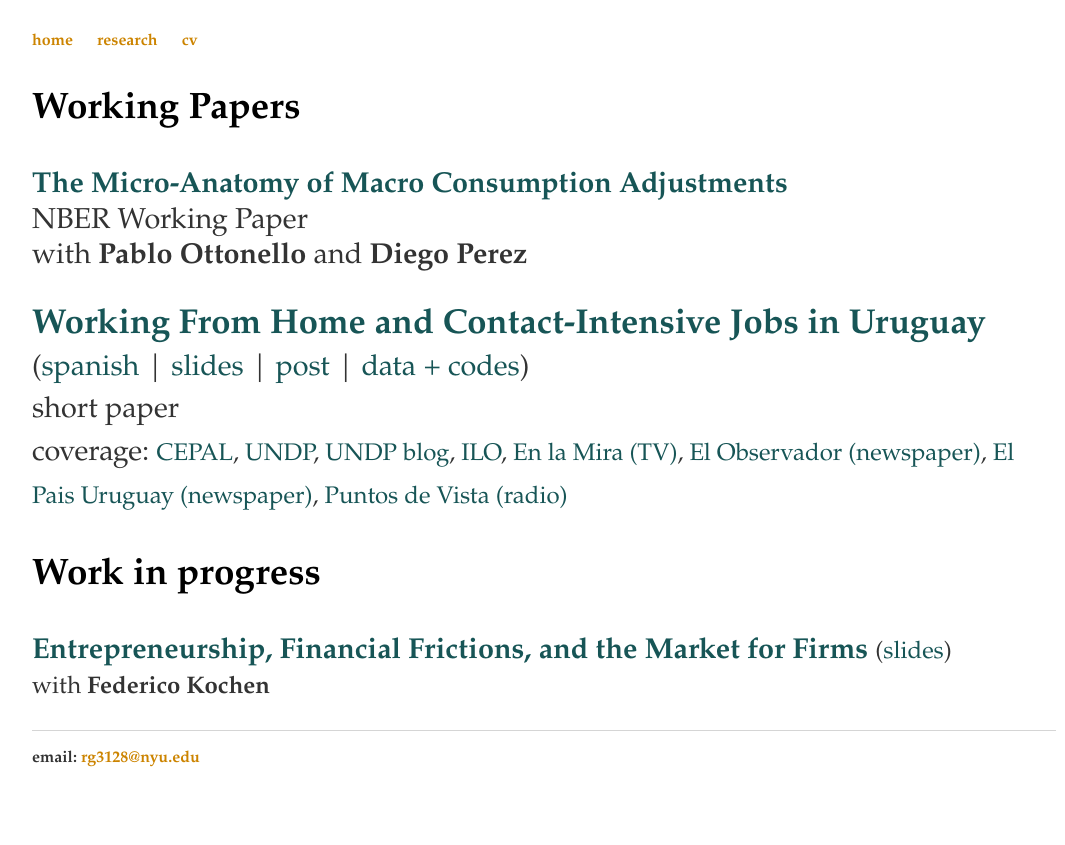
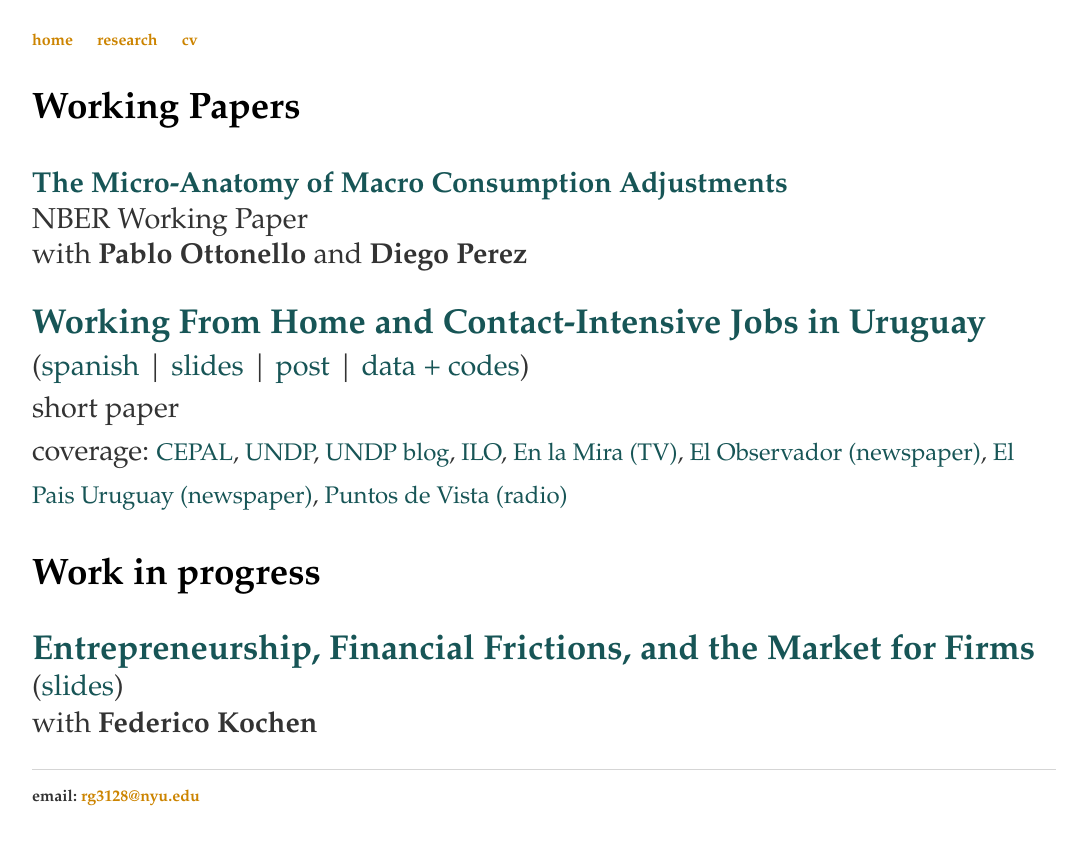
Before and after one commit to rafaguntin/rafaguntin.github.io, a Jekyll site: the page built from research/index.html, in a window 1280 px wide. Shown: the top 845 px of the page, without its empty margins (96-1161 px from the left). Built offline with Jekyll 4.4.1, drawn with Linux system fonts in a browser that asks for light colours.

Commit message:
Update index.html

```diff
--- a/research/index.html
+++ b/research/index.html
@@ -29,7 +29,7 @@
 			</p>
 
 			<h3> Work in progress </h3>
-			<p> <big> <a style="font-weight: bold; color:#175556"
+			<p> <big> <big> <a style="font-weight: bold; color:#175556"
 			       href="/research/Entrepreneurship Financial Frictions and the Market of Firms.pdf"
 			       target="_blank">Entrepreneurship, Financial Frictions, and the Market for Firms</a> <small> (<a style="color:#175556" href="/research/GK - Slides NYU - 09Dec19 - Handout.pdf" target="_blank">slides</a>)
 				<br> with <a style="font-weight: bold; color:#333" href="https://sites.google.com/view/federicokochen/home" target="_blank"> Federico Kochen </a>
```
